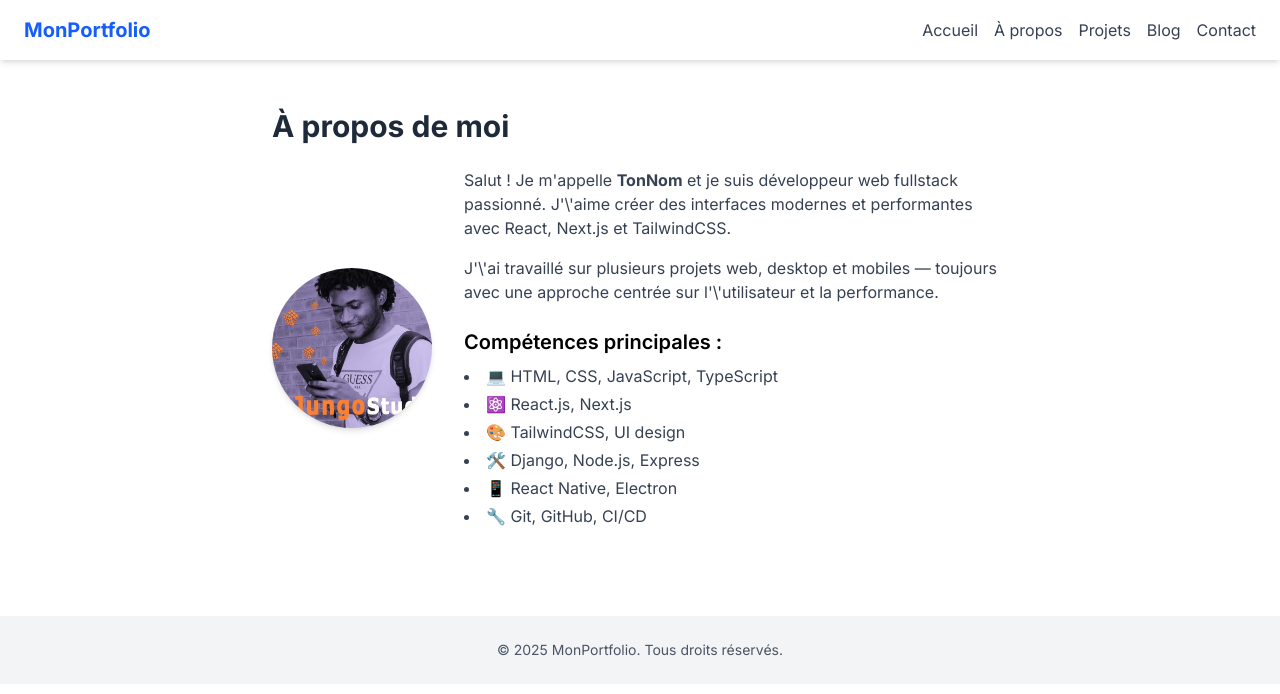
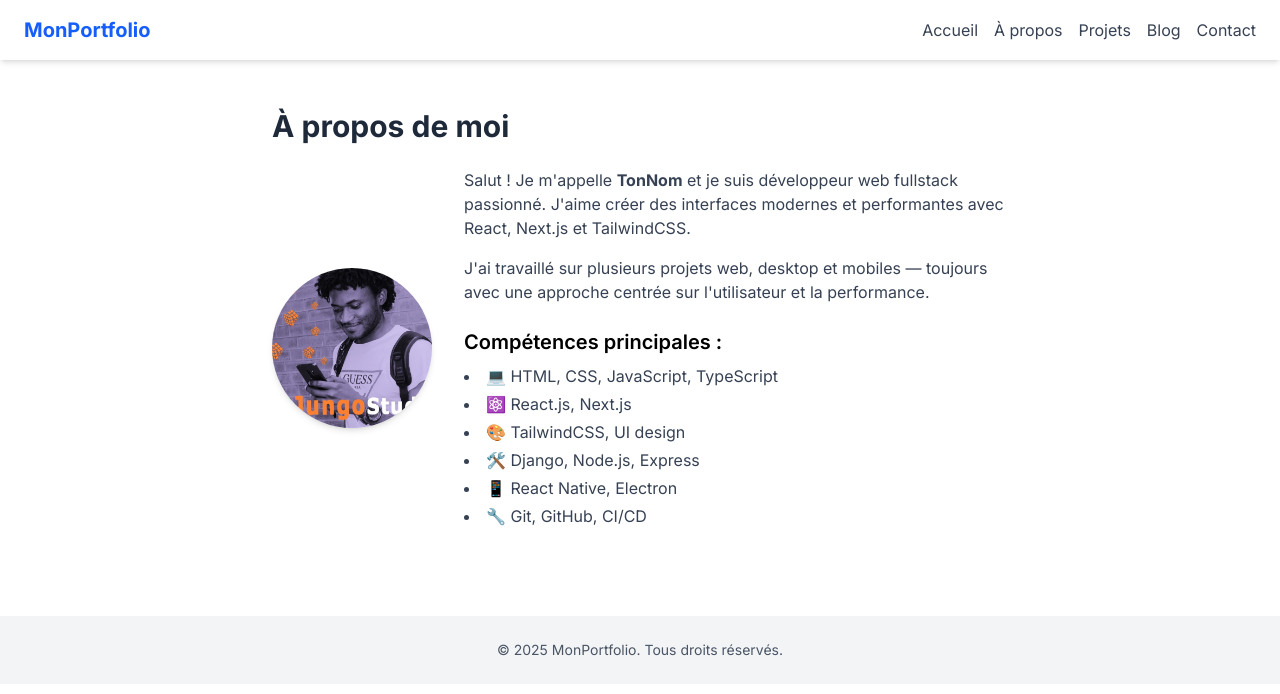
Before and after one commit to Guellord26/portfolio, a Next.js app: page /about in a window 1280 px wide. Shown: the top 694 px of the page. Built offline with nearby package versions, Linux system fonts and the light colour scheme.

Commit message:
Update about.js

```diff
--- a/pages/about.js
+++ b/pages/about.js
@@ -16,13 +16,13 @@ export default function About() {
         <div>
           <p className="text-gray-700 mb-4">
             Salut ! Je m&apos;appelle <strong>TonNom</strong> et je suis développeur
-            web fullstack passionné. J'\'aime créer des interfaces modernes et
+            web fullstack passionné. J&apos;aime créer des interfaces modernes et
             performantes avec React, Next.js et TailwindCSS.
           </p>
 
           <p className="text-gray-700 mb-4">
-            J'\'ai travaillé sur plusieurs projets web, desktop et mobiles —
-            toujours avec une approche centrée sur l'\'utilisateur et la
+            J&apos;ai travaillé sur plusieurs projets web, desktop et mobiles —
+            toujours avec une approche centrée sur l&apos;utilisateur et la
             performance.
           </p>
 
```
